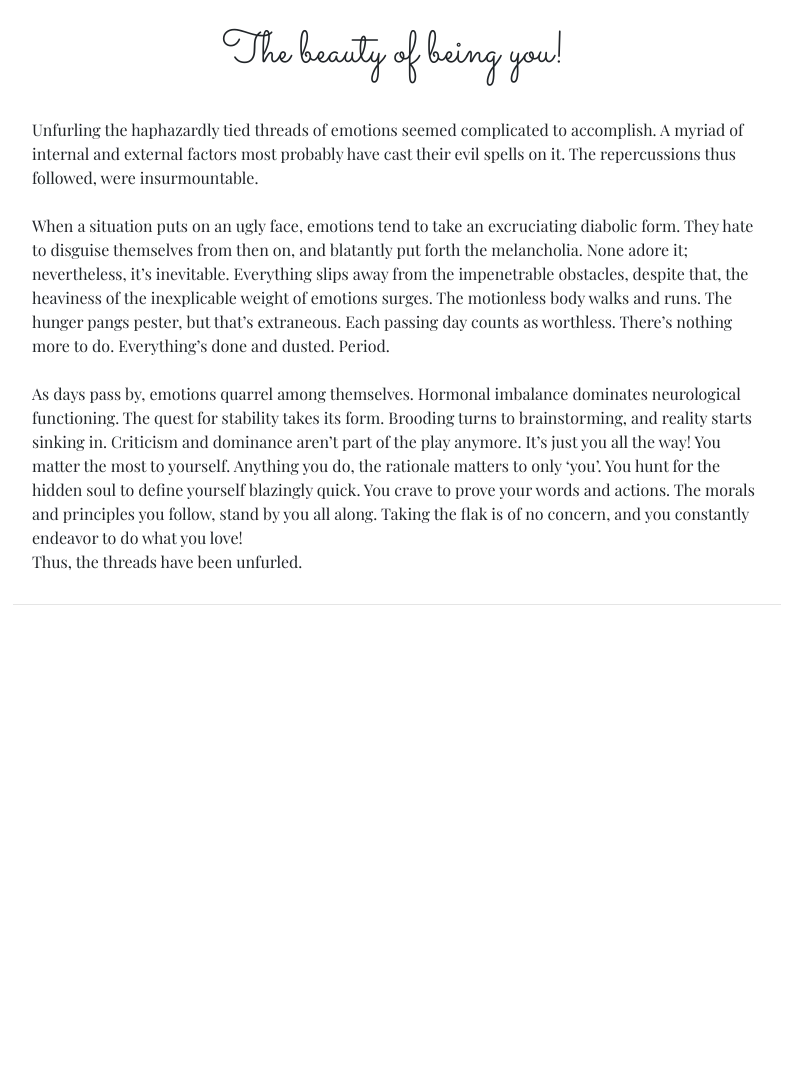
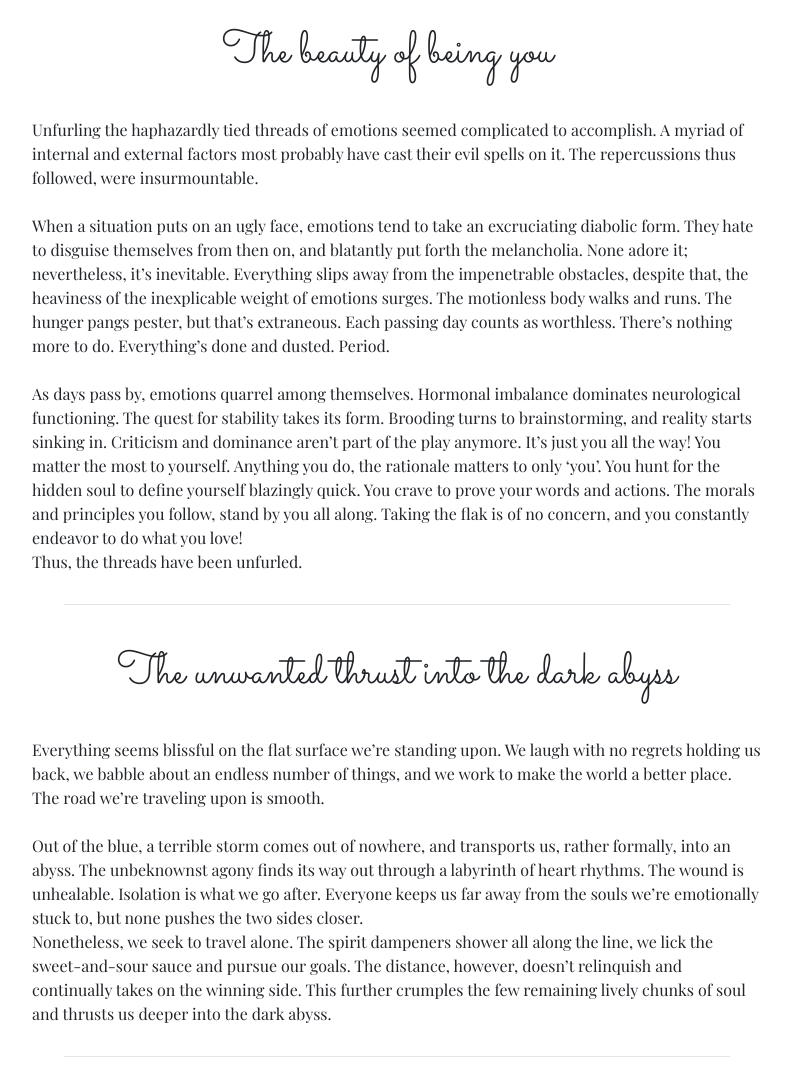
Before and after one commit to Samhita-alla/Samhita-alla.github.io, a plain HTML site: page writings.html in a window 1280 px wide. Shown: the whole page, without its empty margins (243-1034 px from the left). Before the commit the page ends 800 px from the top, so only its background shows below. Drawn offline with nearby package versions, Linux system fonts and the light colour scheme.

Commit message:
second note

```diff
--- a/writings.html
+++ b/writings.html
@@ -10,7 +10,7 @@
 
     <div class="container">
         <div class="row">
-            <div class="col-md-4 offset-md-4" style="font-family: 'Sacramento', cursive; font-size: 45px; margin-top: 20px;">The beauty of being you!</div>
+            <div class="col-md-4 offset-md-4" style="font-family: 'Sacramento', cursive; font-size: 45px; margin-top: 20px;">The beauty of being you</div>
         </div>
         <div class="row">
             <div class="col-md-8 offset-md-2" style="font-family: 'Playfair Display', serif; margin-top: 30px;">
@@ -23,9 +23,28 @@
             Thus, the threads have been unfurled.
             </div>
         </div>
+
+        <hr width="60%" style="margin-top: 30px;">
+
+
+        <div class="row">
+            <div class="col-md-8 offset-md-2" style="font-family: 'Sacramento', cursive; font-size: 45px; margin-top: 20px; text-align: center;">The unwanted thrust into the dark abyss
+            </div>
+        </div>
+        <div class="row">
+            <div class="col-md-8 offset-md-2" style="font-family: 'Playfair Display', serif; margin-top: 30px;">
+            Everything seems blissful on the flat surface we’re standing upon. We laugh with no regrets holding us back, we babble about an endless number of things, and we work to make the world a better place. The road we’re traveling upon is smooth.
+            <br><br>
+            Out of the blue, a terrible storm comes out of nowhere, and transports us, rather formally, into an abyss. The unbeknownst agony finds its way out through a labyrinth of heart rhythms. The wound is unhealable. Isolation is what we go after. Everyone keeps us far away from the souls we’re emotionally stuck to, but none pushes the two sides closer.
+            <br>
+            Nonetheless, we seek to travel alone. The spirit dampeners shower all along the line, we lick the sweet-and-sour sauce and pursue our goals. The distance, however, doesn’t relinquish and continually takes on the winning side. This further crumples the few remaining lively chunks of soul and thrusts us deeper into the dark abyss.
+            </div>
+        </div>
+
+        <hr width="60%" style="margin-top: 30px;">
+
     </div>
 
-    <hr width="60%" style="margin-top: 30px;">
 
     <!-- Optional JavaScript -->
     <!-- jQuery first, then Popper.js, then Bootstrap JS -->
```
